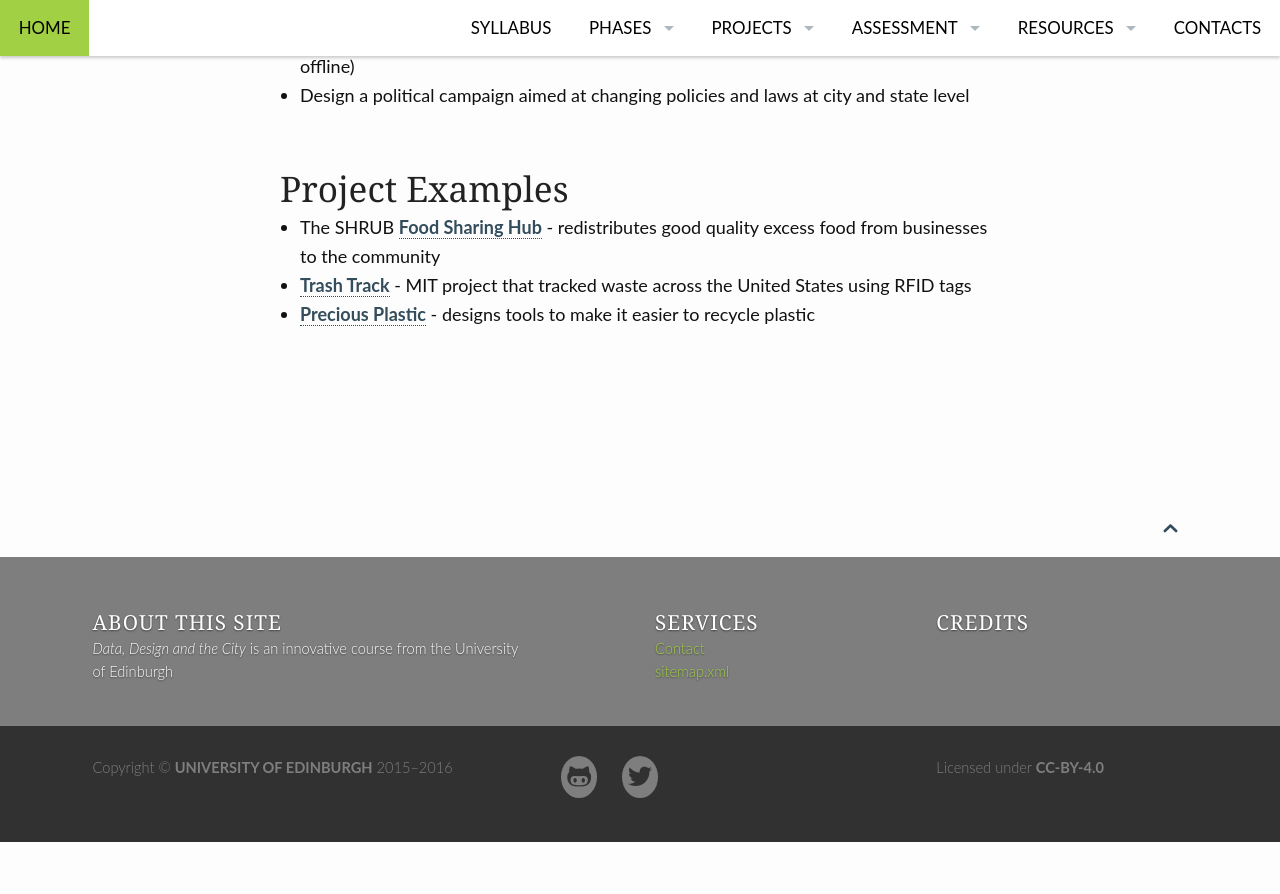
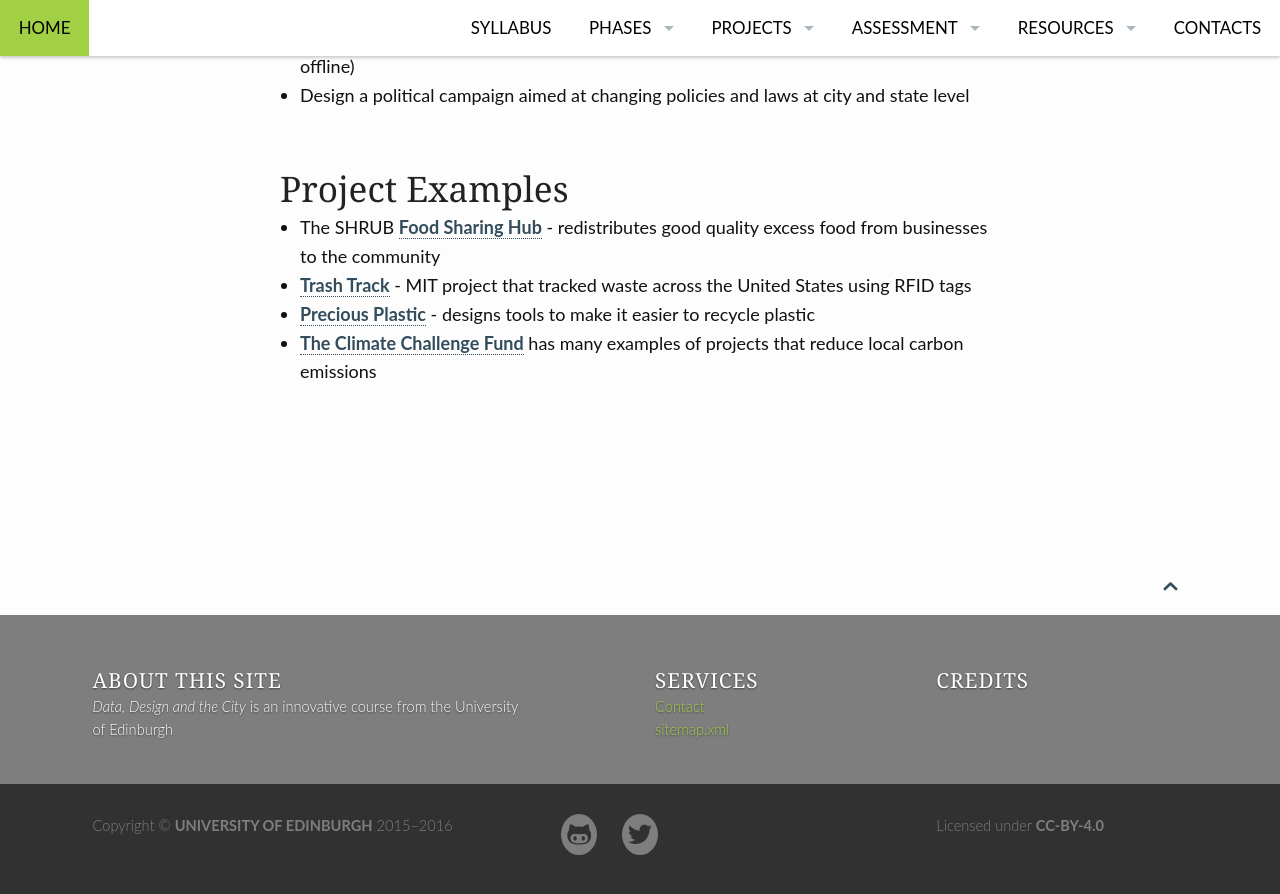
Before and after one commit to edinburghlivinglab/ddc, a Jekyll site: the page built from pages/project_ideas.md, in a window 1280 px wide and 900 px high, scrolled down 599 px. Shown: the top 894 px of the window. Built offline with Jekyll 4.4.1, drawn with Linux system fonts in a browser that asks for light colours; before the commit the page ends 1441 px from its top, so only the background shows below that.

Commit message:
Update project_ideas.md

```diff
--- a/pages/project_ideas.md
+++ b/pages/project_ideas.md
@@ -22,3 +22,4 @@
 * The SHRUB [Food Sharing Hub](https://www.shrubcoop.org/what-we-do/food-sharing-edinburgh/) - redistributes good quality excess food from businesses to the community
 * [Trash Track](http://senseable.mit.edu/trashtrack/index.php) - MIT project that tracked waste across the United States using RFID tags
 * [Precious Plastic](https://preciousplastic.com) - designs tools to make it easier to recycle plastic
+* [The Climate Challenge Fund](https://www.keepscotlandbeautiful.org/sustainability-climate-change/climate-challenge-fund/) has many examples of projects that reduce local carbon emissions
```
